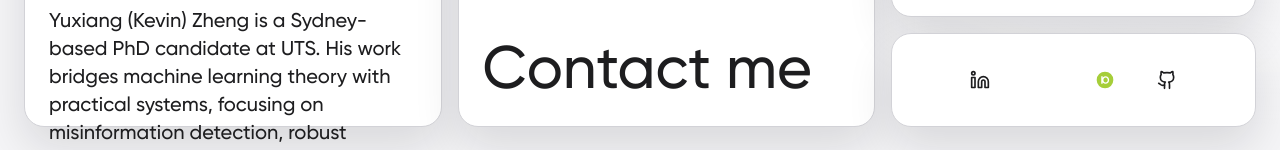
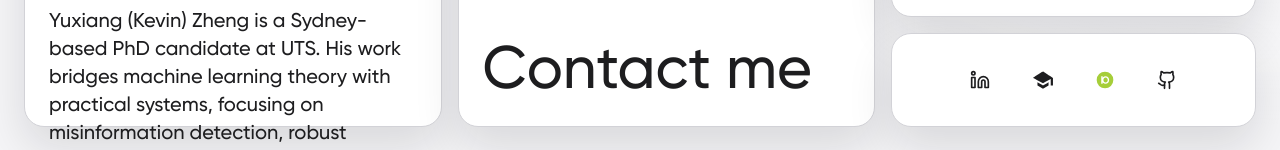
Before and after one commit to kyxzhe/kyxzhe.github.io, a Next.js app: page / in a window 1280 px wide. Shown: the part 642-792 px from the top of the page. Built offline with nearby package versions, Linux system fonts and the light colour scheme; no server answers.

Commit message:
Make home Scholar icon theme-aware

```diff
--- a/src/components/ProjectsSection.tsx
+++ b/src/components/ProjectsSection.tsx
@@ -6,7 +6,7 @@ import { motion } from "motion/react";
 import { cardVariants, projectsVariants, projectItemVariants, socialVariants, textVariants, iconVariants } from "@/lib/animation/variants";
 import { newsItems } from "@/lib/constants/news";
 import { socials } from "@/lib/constants/socials";
-import { GoogleScholarIcon, OrcidIcon } from "@/components/icons/AcademicIcons";
+import { GoogleScholarIcon, GoogleScholarWordmarkIcon, OrcidIcon } from "@/components/icons/AcademicIcons";
 
 export default function ProjectsSection() {
   const [headline, ...others] = newsItems;
@@ -112,14 +112,7 @@ export default function ProjectsSection() {
           animate="visible"
           whileHover="hover"
         >
-          <Image
-            src="/icons/google-scholar-white.svg"
-            alt="Google Scholar"
-            width={20}
-            height={20}
-            className="w-5 h-5"
-            priority={false}
-          />
+          <GoogleScholarWordmarkIcon className="w-5 h-5" />
         </motion.a>
         <motion.a
           href={socials.orcid}
--- a/src/components/icons/AcademicIcons.tsx
+++ b/src/components/icons/AcademicIcons.tsx
@@ -15,6 +15,17 @@ export function GoogleScholarIcon(props: SVGProps<SVGSVGElement>) {
   );
 }
 
+export function GoogleScholarWordmarkIcon(props: SVGProps<SVGSVGElement>) {
+  return (
+    <svg viewBox="0 0 32 32" aria-hidden="true" focusable="false" {...props}>
+      <path
+        d="M14.573 2.729c-.729.484-4.292 2.849-7.917 5.255s-6.589 4.396-6.589 4.422c0 .026.182.146.406.266.224.13 3.797 2.109 7.953 4.411l7.542 4.193.193-.099c.109-.052 2.891-1.641 6.188-3.521l5.99-3.427.036 10.599h3.557V12.887l-4.615-3.094c-6.219-4.167-11.188-7.448-11.307-7.474-.063-.01-.703.38-1.438.87ZM7.141 22.177l.016 2.672 8.828 5.292 8.891-5.339v-2.641c0-1.458-.016-2.646-.031-2.646-.021 0-1.76 1.042-3.87 2.323l-4.406 2.661-.578.339-1.755-1.052c-1.464-.875-2.927-1.755-4.385-2.641l-2.672-1.615c-.031-.01-.042 1.177-.036 2.646Z"
+        fill="currentColor"
+      />
+    </svg>
+  );
+}
+
 export function OrcidIcon(props: SVGProps<SVGSVGElement>) {
   return (
     <svg viewBox="0 0 24 24" aria-hidden="true" focusable="false" {...props}>
```
Also changed, not shown: public/icons/google-scholar-white.svg (deleted).
